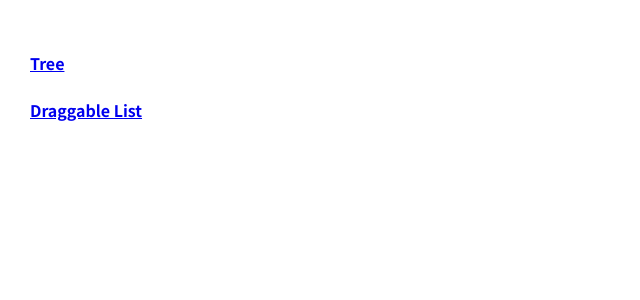
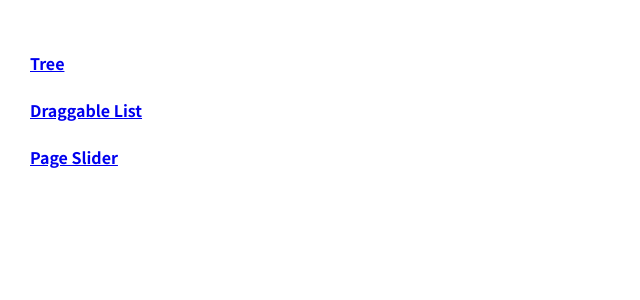
Before and after one commit to Jeonghyun-Kim/react-spring-practice, a Next.js app: page / in a window 1280 px wide. Shown: the top 300 px of the page, without its empty margins (0-640 px from the left). Built offline with nearby package versions, Linux system fonts and the light colour scheme.

Commit message:
style fix for page slider
add link to /slider at index page

```diff
--- a/pages/index.tsx
+++ b/pages/index.tsx
@@ -24,6 +24,11 @@ const IndexPage: React.FC = () => {
             <h4>Draggable List</h4>
           </a>
         </Link>
+        <Link href="/slider">
+          <a>
+            <h4>Page Slider</h4>
+          </a>
+        </Link>
       </Root>
     </>
   );
--- a/pages/slider.tsx
+++ b/pages/slider.tsx
@@ -15,8 +15,8 @@ const Root = styled.div`
   height: 100%;
   & > div {
     position: absolute;
-    width: 100vw;
-    height: 100vh;
+    width: 100%;
+    height: 100%;
     & > div {
       background-size: cover;
       background-repeat: no-repeat;
@@ -62,7 +62,7 @@ const SliderPage: React.FC = () => {
       if (i < index.current - 1 || i > index.current + 1)
         return { display: 'none' };
       const xT = (i - index.current) * innerWidth + (down ? x - lastX : 0);
-      const scaleT = down ? 1 - Math.abs(x - lastX) / innerWidth / 2 : 1;
+      const scaleT = down ? 1 - Math.abs(x - lastX) / innerWidth / 4 : 1;
       return { x: xT, scale: scaleT, display: 'block' };
     });
   });
```
